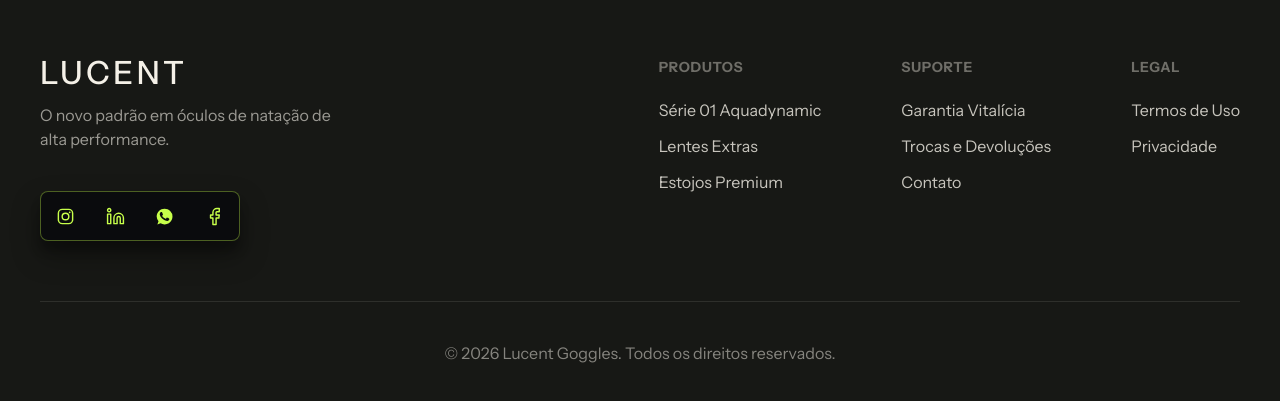
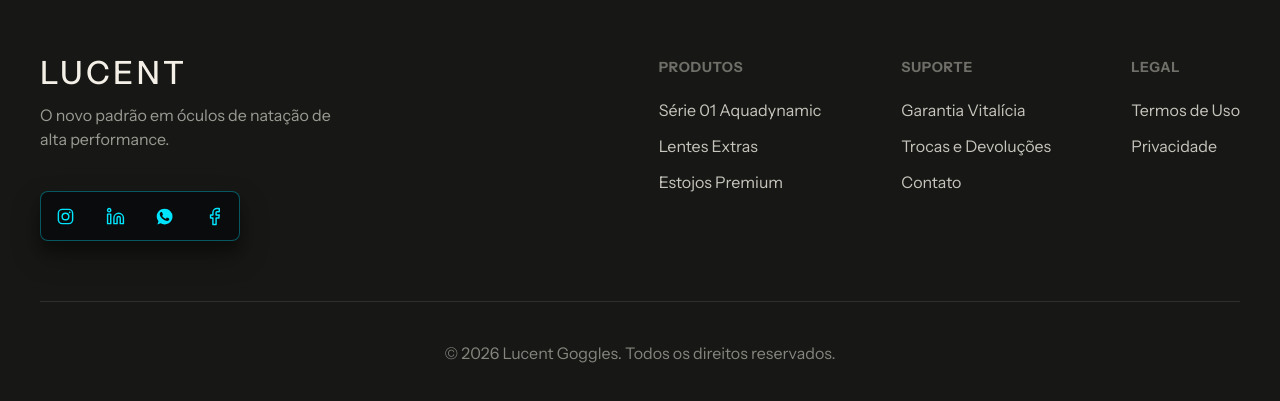
Before and after one commit to Alavanca-Ai/lucent-goggles, a plain HTML site: page index.html in a window 1280 px wide. In both pictures the pointer is over the element "REDES". Shown: the part 5622-6023 px from the top of the page. Drawn offline with Linux system fonts and the light colour scheme.

Commit message:
style: altera cor de destaque para azul fluorescente

```diff
--- a/dist/style.css
+++ b/dist/style.css
@@ -1,7 +1,7 @@
 :root {
     --color-paper: #f4f0e7;
     --color-ink: #171815;
-    --color-accent: #c7ff4a;
+    --color-accent: #00e5ff;
 
     --font-ui: 'Instrument Sans', sans-serif;
     --font-heading-em: 'Newsreader', serif;
@@ -502,7 +502,7 @@ p {
     align-items: center;
     justify-content: center;
     background: #0a0b0d;
-    border: 1px solid rgba(199, 255, 74, 0.15);
+    border: 1px solid rgba(0, 229, 255, 0.15);
     border-radius: 8px;
     box-shadow: 0 1px 3px rgba(0, 0, 0, 0.3);
     transition: all 0.3s cubic-bezier(0.25, 0.8, 0.25, 1);
@@ -523,7 +523,7 @@ p {
 .social-card::after { right: 0; background-color: #171815; }
 .social-card:hover {
     box-shadow: 0 14px 28px rgba(0, 0, 0, 0.35), 0 10px 10px rgba(0, 0, 0, 0.22);
-    border-color: rgba(199, 255, 74, 0.35);
+    border-color: rgba(0, 229, 255, 0.35);
 }
 .social-card:hover .social-card-label { opacity: 0; }
 .social-card:hover::before { opacity: 0.5; transform: translateY(-100%); }
@@ -550,7 +550,7 @@ p {
 }
 .social-card .social-link svg { width: 19px; height: 19px; }
 .social-card .social-link:hover {
-    background-color: rgba(199, 255, 74, 0.15);
+    background-color: rgba(0, 229, 255, 0.15);
     color: #ffffff;
     animation: social-bounce 0.4s linear;
 }
--- a/style.css
+++ b/style.css
@@ -1,7 +1,7 @@
 :root {
     --color-paper: #f4f0e7;
     --color-ink: #171815;
-    --color-accent: #c7ff4a;
+    --color-accent: #00e5ff;
 
     --font-ui: 'Instrument Sans', sans-serif;
     --font-heading-em: 'Newsreader', serif;
@@ -502,7 +502,7 @@ p {
     align-items: center;
     justify-content: center;
     background: #0a0b0d;
-    border: 1px solid rgba(199, 255, 74, 0.15);
+    border: 1px solid rgba(0, 229, 255, 0.15);
     border-radius: 8px;
     box-shadow: 0 1px 3px rgba(0, 0, 0, 0.3);
     transition: all 0.3s cubic-bezier(0.25, 0.8, 0.25, 1);
@@ -523,7 +523,7 @@ p {
 .social-card::after { right: 0; background-color: #171815; }
 .social-card:hover {
     box-shadow: 0 14px 28px rgba(0, 0, 0, 0.35), 0 10px 10px rgba(0, 0, 0, 0.22);
-    border-color: rgba(199, 255, 74, 0.35);
+    border-color: rgba(0, 229, 255, 0.35);
 }
 .social-card:hover .social-card-label { opacity: 0; }
 .social-card:hover::before { opacity: 0.5; transform: translateY(-100%); }
@@ -550,7 +550,7 @@ p {
 }
 .social-card .social-link svg { width: 19px; height: 19px; }
 .social-card .social-link:hover {
-    background-color: rgba(199, 255, 74, 0.15);
+    background-color: rgba(0, 229, 255, 0.15);
     color: #ffffff;
     animation: social-bounce 0.4s linear;
 }
```
